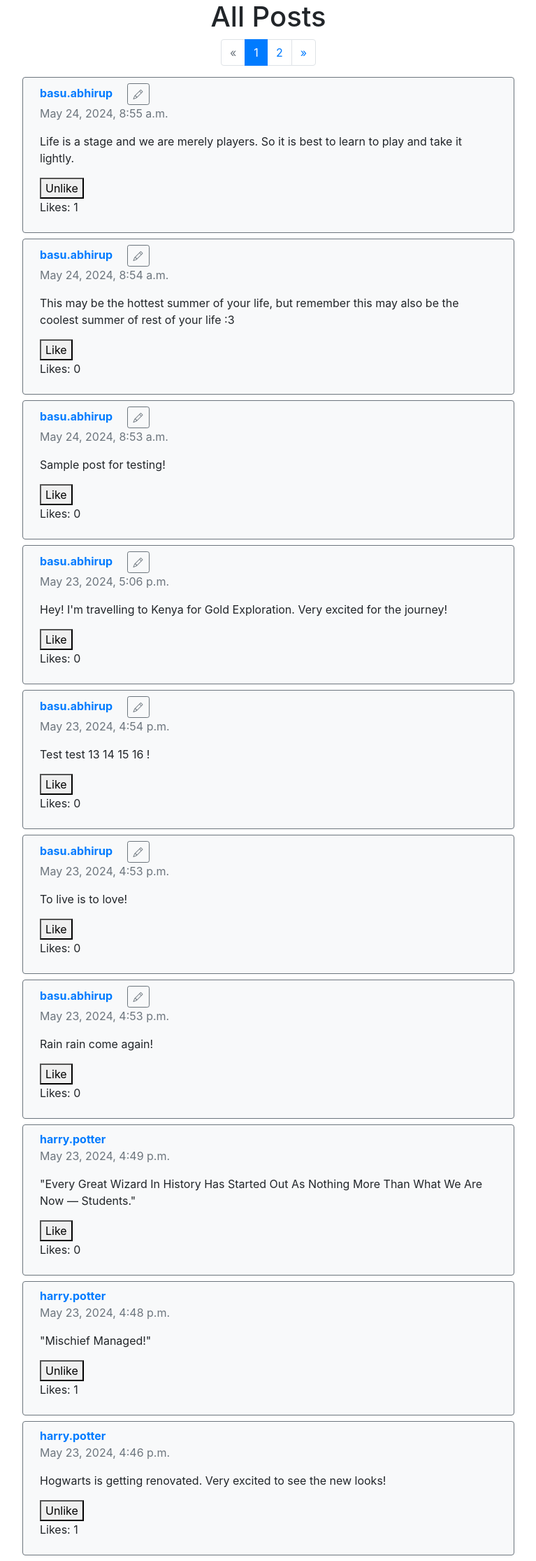
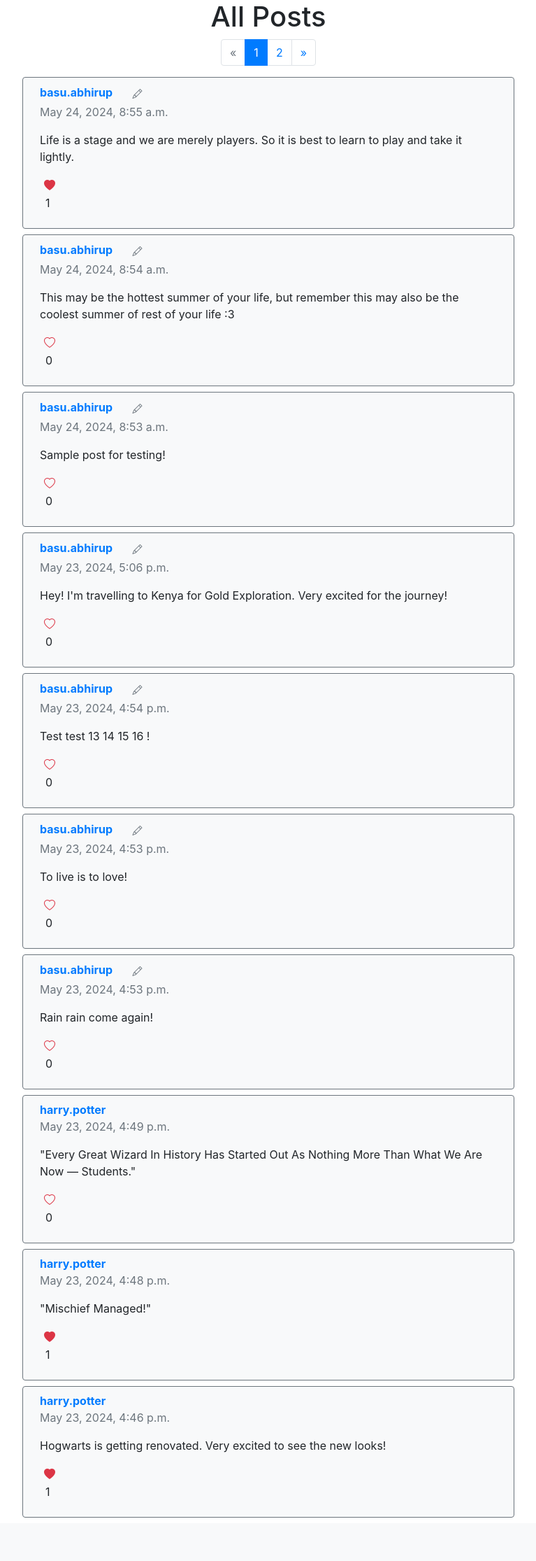
Before and after one commit to basuabhirup/cs50w-network, a Django app: page /posts in a window 1280 px wide. Shown: the part 56-2287 px from the top of the page at 70% size, without its empty margins (256-1023 px from the left). After the commit the page ends 2225 px from the top, so only its background shows below. Run offline with Django 3.2, Linux system fonts and the light colour scheme; a user stored in the database is signed in; data comes from the database, SQL or seed files in the repository; both versions use the stored data as it was after the commit; some libraries are stand-ins or nearby versions.

Commit message:
Improve UI of like buttons

```diff
--- a/network/static/network/script.js
+++ b/network/static/network/script.js
@@ -119,19 +119,20 @@ const onPostEdit = (event) => {
 };
 
 const handleLiking = (event) => {
-  const button = event.target;
+  const button = event.target.closest(".like-button");
   const postId = button.dataset.postId;
   const likeCount = document.getElementById(`like-count-${postId}`);
+  console.log(postId, button.innerHTML.trim())
 
   fetch(`/like/${postId}`).then((res) => {
     if (res.status === 200) {
       res.text().then((text) => {
-        if (button.textContent.trim() === "Like") {
-          button.textContent = "Unlike";
-          likeCount.textContent = "Likes: " + text;
+        if (!button.innerHTML.trim().includes("bi-heart-fill")) {
+          button.innerHTML = `<i class="bi bi-heart-fill text-danger"></i>`;
+          likeCount.textContent = text;
         } else {
-          button.textContent = "Like";
-          likeCount.textContent = "Likes: " + text;
+          button.innerHTML = `<i class="bi bi-heart text-danger"></i>`;
+          likeCount.textContent = text;
         }
       });
     }
--- a/network/templates/network/all_posts.html
+++ b/network/templates/network/all_posts.html
@@ -32,22 +32,22 @@
         <div class="post px-4 py-2 border border border-secondary rounded bg-light mb-2 w-100">
             <p class="mb-0 d-inline-block mr-3"><a href="{% url 'profile' post.post.user.username %}"><strong>{{ post.post.user.username }}</strong></a></p>
             {% if post.post.user == user %}
-                <button class="edit-button btn btn-sm btn-outline-secondary" data-post-id="{{ post.post.id }}" onclick="onPostEdit(event)">
+                <button class="edit-button btn btn-sm btn-outline-secondary border-0" data-post-id="{{ post.post.id }}" onclick="onPostEdit(event)">
                     <i class="bi bi-pencil"></i>
                 </button>
             {% endif %}
-            <p class="text-muted mt-0 fs-6">{{ post.post.timestamp }}</p>
+            <p class="text-muted mt-0">{{ post.post.timestamp }}</p>
             <p id="post-content-{{ post.post.id }}">{{ post.post.content }}</p>
             {% if user.is_authenticated %}
-                <button class="like-button" data-post-id="{{ post.post.id }}" onclick="handleLiking(event)">
+                <button class="like-button border-0 bg-light" data-post-id="{{ post.post.id }}" onclick="handleLiking(event)">
                     {% if post.already_liked == True %}
-                        Unlike
+                        <i class="bi bi-heart-fill text-danger"></i>
                     {% else %}
-                        Like
+                        <i class="bi bi-heart text-danger"></i>
                     {% endif %}
                 </button>
             {% endif %}
-            <p id="like-count-{{ post.post.id }}">Likes: {{ post.post.likes }}</p>
+            <p class="ml-2" id="like-count-{{ post.post.id }}">{{ post.post.likes }}</p>
         </div>
         {% endfor %}
     </div>
```
Also changed, not shown: network/templates/network/profile.html (+5 -5 lines), db.sqlite3.
